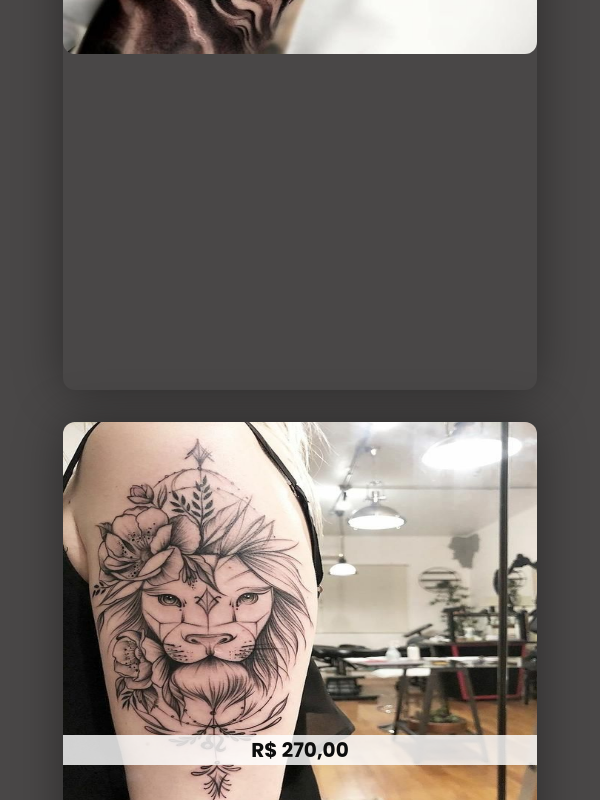
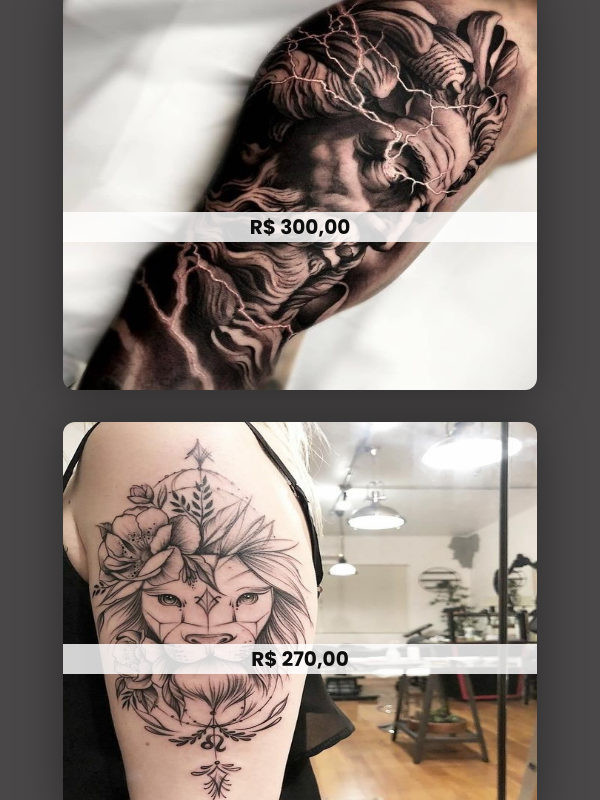
Before and after one commit to dsm-cefet-rj/trabalho2021-1-grupo-1-psw-2021-1, a React (Create React App) app in the folder frontend/: page / in a window 600 px wide. Shown: the top 800 px of the page. Built offline with nearby package versions, Linux system fonts and the light colour scheme.

Commit message:
Adding mobile cards effect

```diff
--- a/frontend/src/styles/Card.css
+++ b/frontend/src/styles/Card.css
@@ -63,44 +63,43 @@
     z-index: 1;
 }
 
-@media (min-width: 600px) and (max-width: 1280px) {
-
-
+@media (min-width: 600px) and (max-width: 1350px) {
     .cards {
         box-shadow: 0 0 3em rgba(0,0,0,0.4);
-        display: flex;
-        text-align: center;
         margin: 3% auto;
         display: block;
         width: 33vh;
-        height: 65vh;
     }
     .cards img {
         border-radius: 0.75rem;
         width: 100%;
-        height: 33vh;
         overflow: hidden;
     }
     .cards .btn-salvar {
         width: 30%;
         height: 30px;
-        margin-bottom: 8px;
+    }
+
+    .art-info{
+       margin-top: 11%;
+    }
+}
+
+@media (min-width: 1395px){
+    .art-info{
+       margin-top: 11%;
     }
 }
 
 @media screen and (max-width: 600px) {
     .cards {
-        box-shadow: 0 0 3em rgba(0,0,0,0.4);
-        display: flex;
-        text-align: center;
         margin: 3% auto;
-        display: block;
         width: 90%;
-        height: 80%;
+        height: 50vh;
     }
+
     .cards img {
         border-radius: 0.75rem;
-        width: 100%;
         height: 50vh;
         overflow: hidden;
     }
@@ -109,4 +108,7 @@
         height: 30px;
         margin-bottom: 8px;
     }
+    .art-info{
+        margin-top: -11.4vh;
+     }
 }
```
